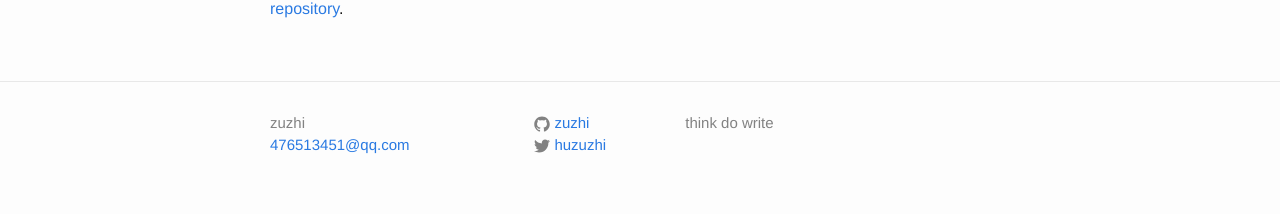
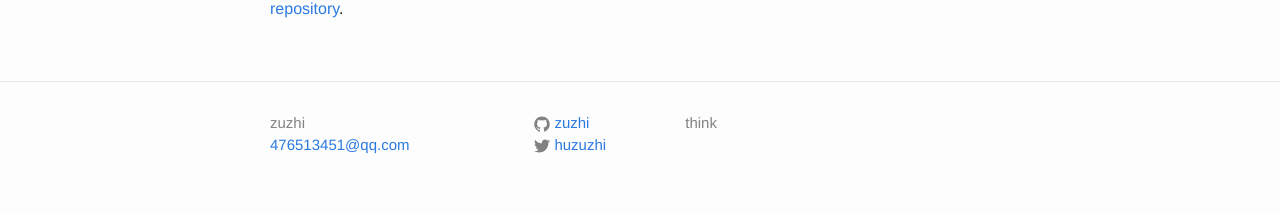
Before and after one commit to zuzhi/zuzhi.github.io, a Jekyll site: the page built from _posts/2015-05-12-welcome-to-jekyll.markdown, in a window 1280 px wide. Shown: the part 907-1121 px from the top of the page. Built offline with Jekyll 4.4.1, drawn with Linux system fonts in a browser that asks for light colours.

Commit message:
config change

```diff
--- a/_config.yml
+++ b/_config.yml
@@ -2,9 +2,9 @@
 title: zuzhi
 email: 476513451@qq.com
 description: > # this means to ignore newlines until "baseurl:"
-  think do write
+  think
 baseurl: "" # the subpath of your site, e.g. /blog/
-url: "http://yourdomain.com" # the base hostname & protocol for your site
+url: "http://zuzhi.github.io" # the base hostname & protocol for your site
 twitter_username: huzuzhi
 github_username:  zuzhi
 
```
